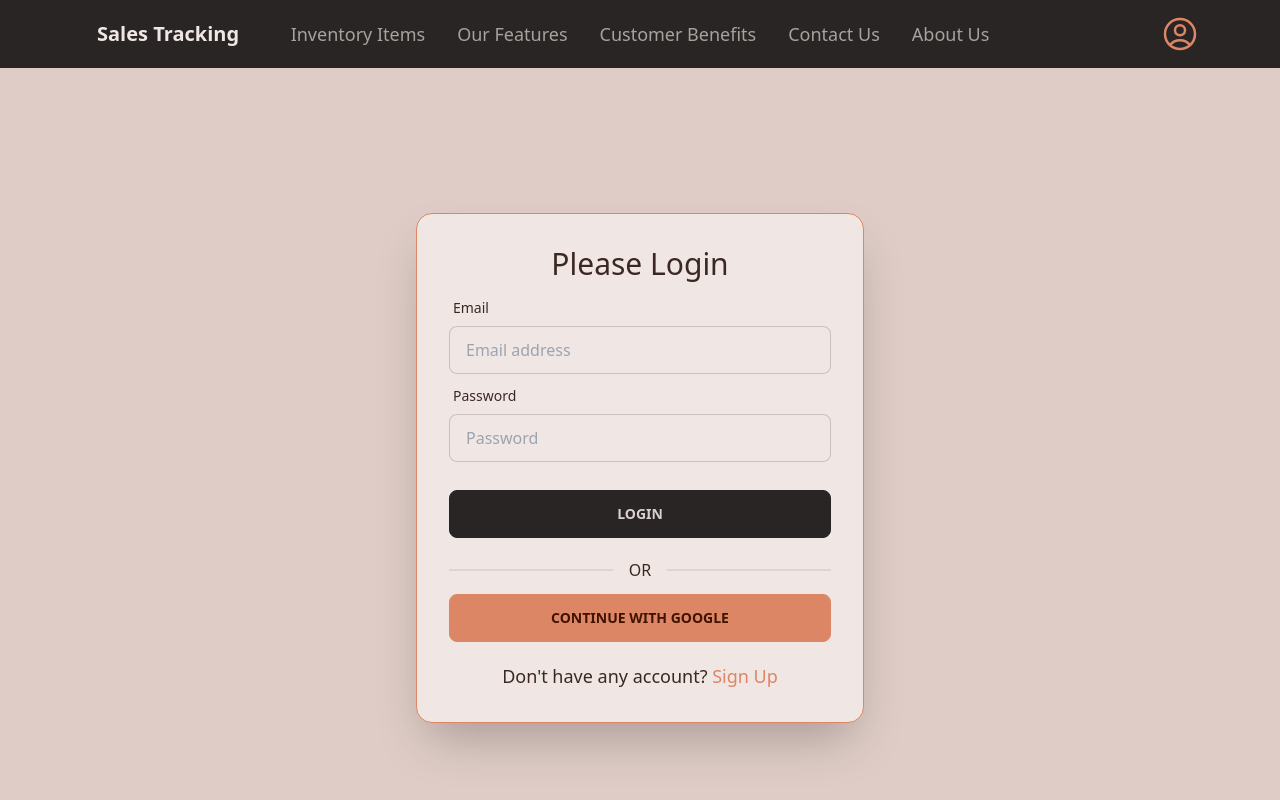
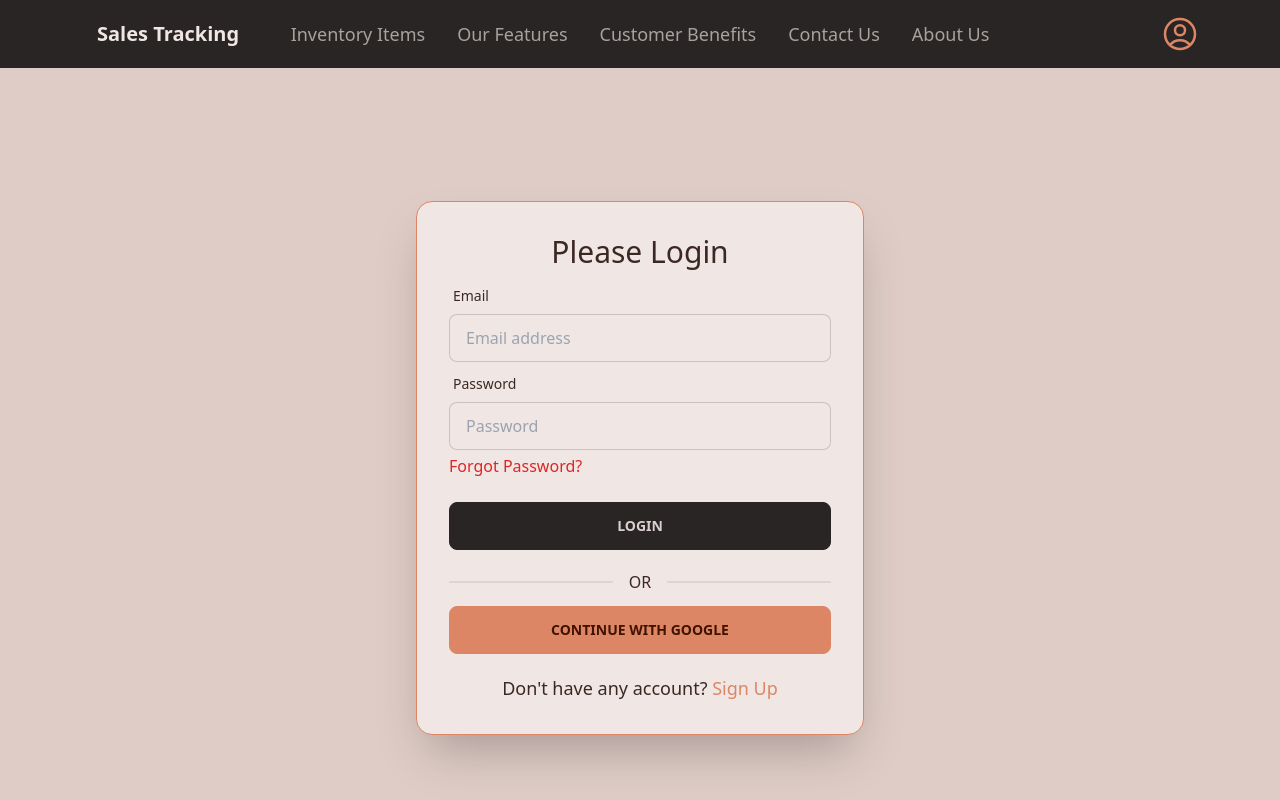
Before and after one commit to neel123go/Sales-Tracking, a React (Create React App) app: page /login in a window 1280 px wide. Shown: the top 800 px of the page. Built offline with nearby package versions, Linux system fonts and the light colour scheme; no server answers.

Commit message:
added password reset functionality

```diff
--- a/src/Pages/LoginRegister/Login/Login.js
+++ b/src/Pages/LoginRegister/Login/Login.js
@@ -1,10 +1,11 @@
-import React, { useEffect } from 'react';
+import React, { useEffect, useState } from 'react';
 import { useForm } from 'react-hook-form';
 import { Link, useLocation, useNavigate } from 'react-router-dom';
-import { useSignInWithEmailAndPassword } from 'react-firebase-hooks/auth';
+import { useSignInWithEmailAndPassword, useSendPasswordResetEmail } from 'react-firebase-hooks/auth';
 import auth from '../../../Firebase.init';
 import SocialLogin from '../SocialLogin/SocialLogin';
 import Loading from '../../Shared/Loading/Loading';
+import toast from 'react-hot-toast';
 
 const Login = () => {
     const { register, formState: { errors }, handleSubmit } = useForm();
@@ -14,6 +15,7 @@ const Login = () => {
         loading,
         error,
     ] = useSignInWithEmailAndPassword(auth);
+    const [sendPasswordResetEmail] = useSendPasswordResetEmail(auth);
     let errorMessage;
     const navigate = useNavigate();
     const location = useLocation();
@@ -40,6 +42,25 @@ const Login = () => {
         return <Loading />;
     }
 
+    // function for reset password
+    const handleResetPassword = async () => {
+        const email = document.getElementById("email").value;
+        if (email) {
+            await sendPasswordResetEmail(email);
+            toast.success('Email sent. Check your email.', {
+                style: {
+                    marginTop: '-3px'
+                }
+            });
+        } else {
+            toast.error('Please enter your email', {
+                style: {
+                    marginTop: '-3px'
+                }
+            });
+        }
+    }
+
     return (
         <div className="hero md:min-h-screen bg-base-200">
             <div className="hero-content w-full">
@@ -56,6 +77,7 @@ const Login = () => {
                                 <input
                                     type="text"
                                     placeholder="Email address"
+                                    id="email"
                                     {...register("email", {
                                         required: {
                                             value: true,
@@ -95,6 +117,8 @@ const Login = () => {
                                     autoComplete='off'
                                     className="input input-bordered" />
                                 <label className="mt-1">
+                                    <p className='text-md text-error cursor-pointer' onClick={handleResetPassword}
+                                    >Forgot Password?</p>
                                     {errors.password?.type === 'required' && <span className="label-text-alt text-error" style={{ fontSize: '15px' }}>{errors.password.message}</span>}
                                     {errors.password?.type === 'minLength' && <span className="label-text-alt text-error" style={{ fontSize: '15px' }}>{errors.password.message}</span>}
                                 </label>
```
